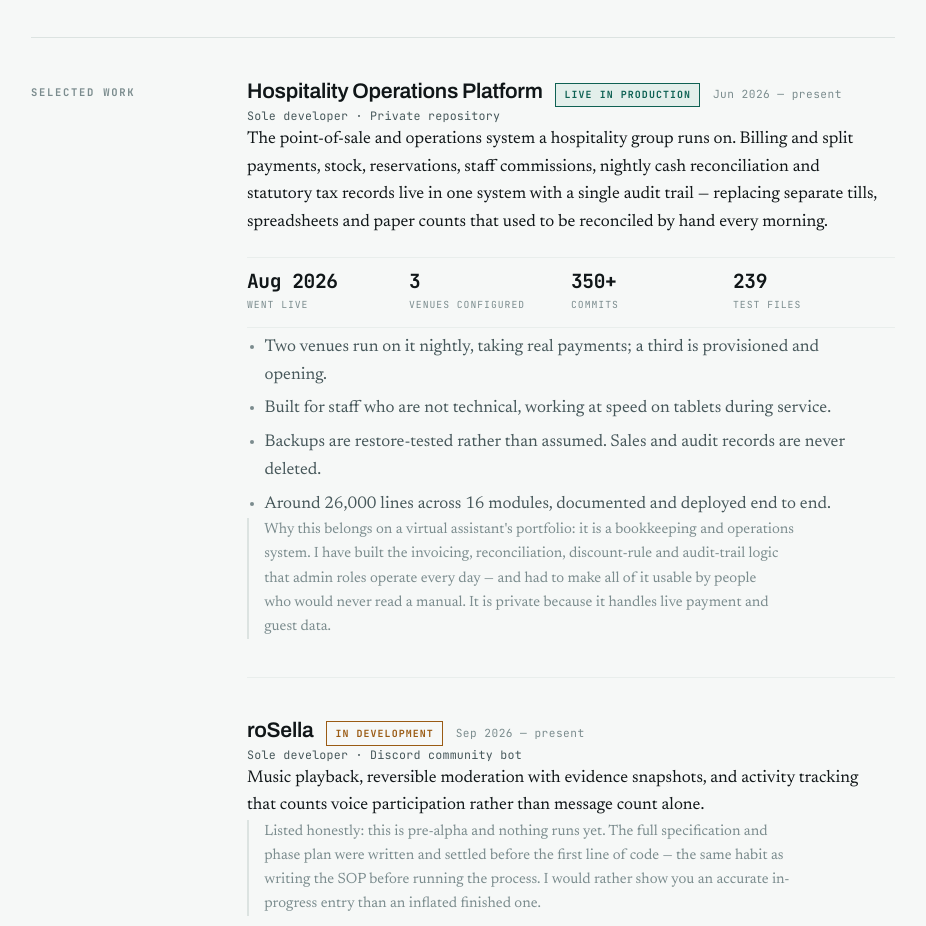
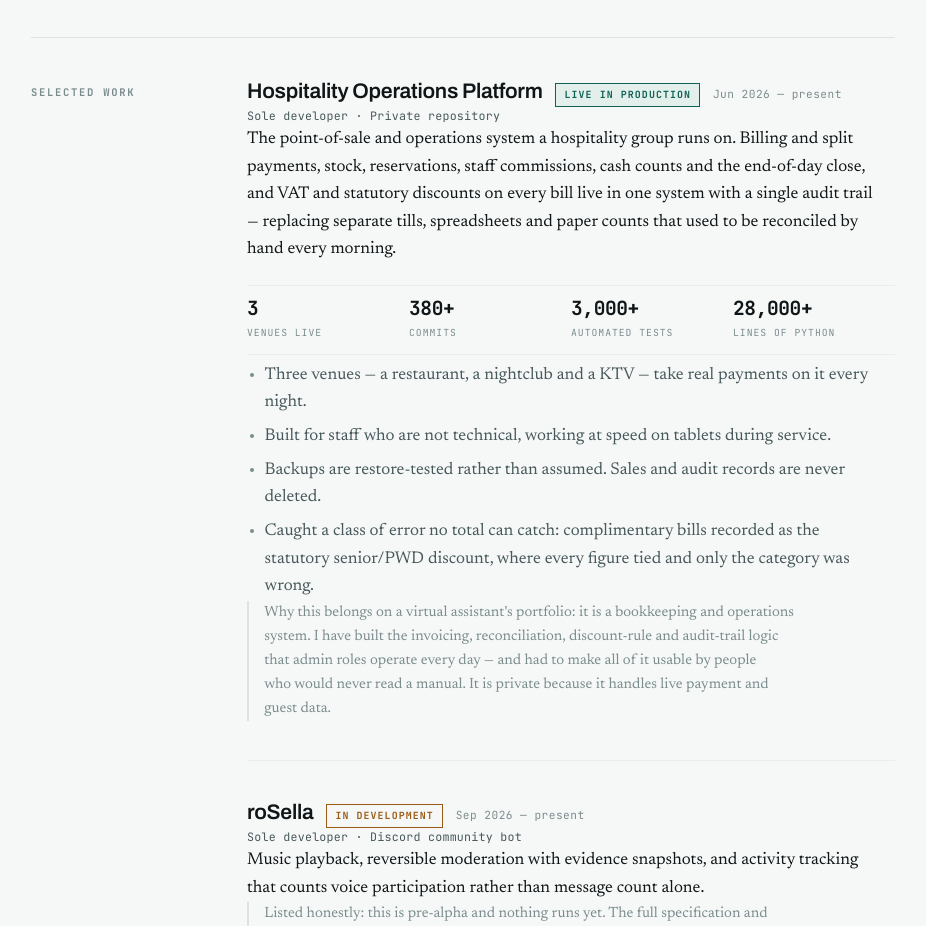
Before and after one commit to chiMsyt/chiMsyt.github.io, a plain HTML site: page index.html in a window 1280 px wide. Shown: the part 1211-2137 px from the top of the page, without its empty margins (177-1103 px from the left). Drawn offline with Linux system fonts and the light colour scheme.

Commit message:
HOP entry: three venues live, current figures, and a link target
The page said two venues ran on it and a third was opening. HOP's own README
has called all three live since 2026-09-01, so the portfolio was understating
the flagship on the page every application and the LinkedIn profile link to.

- id="hop" so the entry can be linked directly (LinkedIn Featured).
- Figures brought up to the repository: 380+ commits, 3,000+ automated tests,
  28,000+ lines of Python.
- Go-live month removed rather than guessed: the record shows live payments by
  mid-July, the page said August.
- 'Statutory tax records' replaced with what the system verifiably does: VAT and
  statutory discounts on every bill.
- Added the comp misclassification it caught, the clearest single example of why
  it belongs on a bookkeeping-support portfolio.

```diff
--- a/index.html
+++ b/index.html
@@ -446,7 +446,7 @@
     <h2>Selected work</h2>
     <div class="body">
 
-      <article class="entry">
+      <article class="entry" id="hop">
         <div class="entry-head">
           <h3 class="entry-title">Hospitality Operations Platform</h3>
           <span class="tag live">Live in production</span>
@@ -456,23 +456,25 @@
 
         <p>
           The point-of-sale and operations system a hospitality group runs on. Billing and split
-          payments, stock, reservations, staff commissions, nightly cash reconciliation and
-          statutory tax records live in one system with a single audit trail — replacing separate
-          tills, spreadsheets and paper counts that used to be reconciled by hand every morning.
+          payments, stock, reservations, staff commissions, cash counts and the end-of-day close,
+          and VAT and statutory discounts on every bill live in one system with a single audit
+          trail — replacing separate tills, spreadsheets and paper counts that used to be
+          reconciled by hand every morning.
         </p>
 
         <div class="metrics">
-          <div class="metric"><b>Aug 2026</b><span>Went live</span></div>
-          <div class="metric"><b>3</b><span>Venues configured</span></div>
-          <div class="metric"><b>350+</b><span>Commits</span></div>
-          <div class="metric"><b>239</b><span>Test files</span></div>
+          <div class="metric"><b>3</b><span>Venues live</span></div>
+          <div class="metric"><b>380+</b><span>Commits</span></div>
+          <div class="metric"><b>3,000+</b><span>Automated tests</span></div>
+          <div class="metric"><b>28,000+</b><span>Lines of Python</span></div>
         </div>
 
         <ul class="plain">
-          <li>Two venues run on it nightly, taking real payments; a third is provisioned and opening.</li>
+          <li>Three venues — a restaurant, a nightclub and a KTV — take real payments on it every night.</li>
           <li>Built for staff who are not technical, working at speed on tablets during service.</li>
           <li>Backups are restore-tested rather than assumed. Sales and audit records are never deleted.</li>
-          <li>Around 26,000 lines across 16 modules, documented and deployed end to end.</li>
+          <li>Caught a class of error no total can catch: complimentary bills recorded as the statutory
+              senior/PWD discount, where every figure tied and only the category was wrong.</li>
         </ul>
 
         <p class="note">
```
